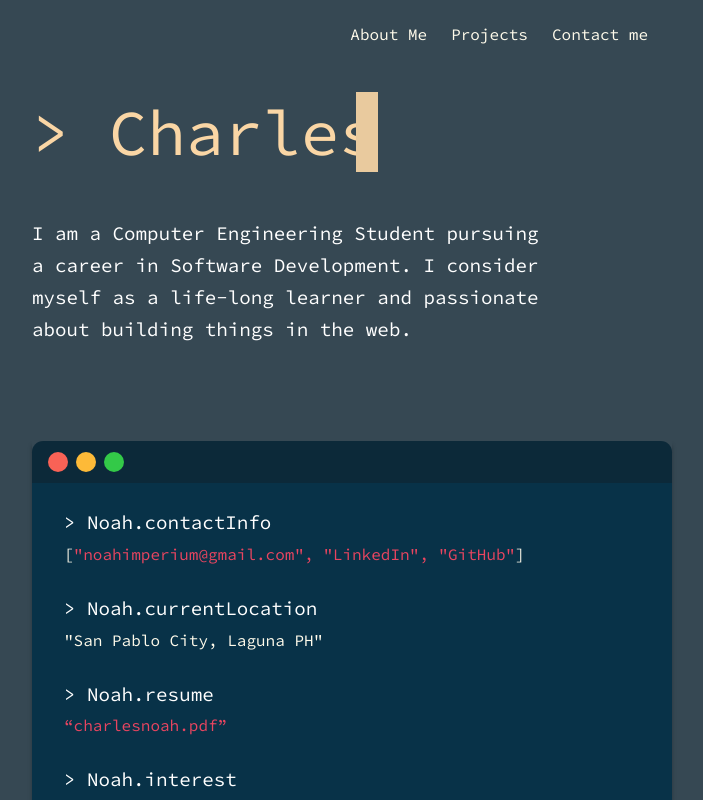
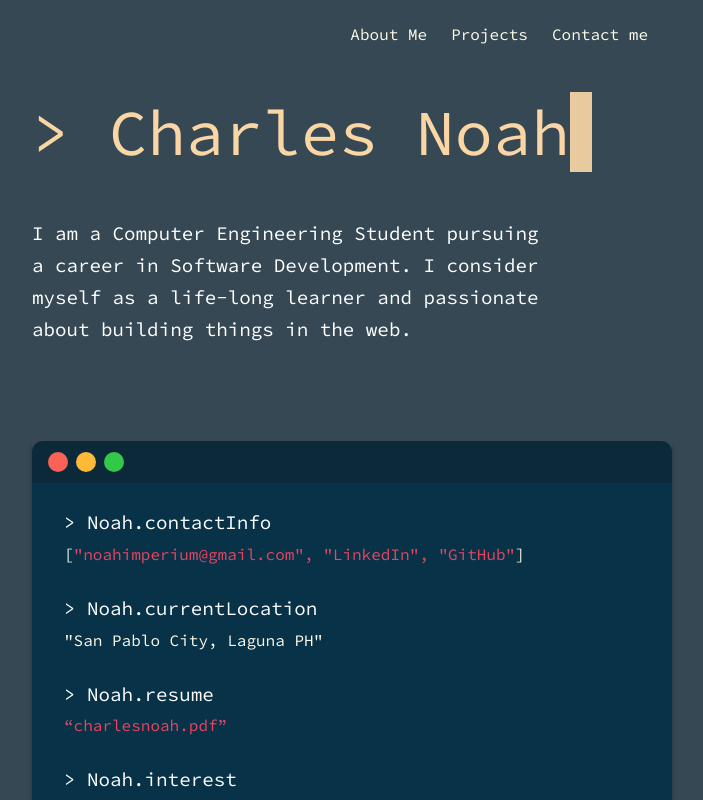
Before and after one commit to NoahCrown/Portofolio, a React (Create React App) app in the folder portfolio/: page / in a window 1280 px wide. Shown: the top 800 px of the page, without its empty margins (288-991 px from the left). Built offline with nearby package versions, Linux system fonts and the light colour scheme.

Commit message:
Update index.css

```diff
--- a/portfolio/src/index.css
+++ b/portfolio/src/index.css
@@ -57,7 +57,7 @@ body {
 }
 
 .title-container {
-  width: 100%;
+  width: fit-content;
 }
 
 .hero-title {
@@ -374,10 +374,6 @@ footer {
 
 /* Media Queries  */
 @media only screen and (min-width: 600px) {
-  .title-container {
-    width: 58%;
-  }
-
   .project-name {
     font-size: 1.6rem;
   }
@@ -418,10 +414,6 @@ footer {
 
   .hero-container {
     margin-top: 1.5em;
-  }
-
-  .title-container {
-    width: 54%;
   }
 
   .hero-p {
```
